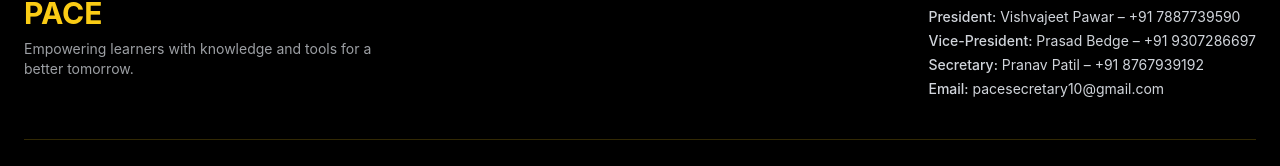
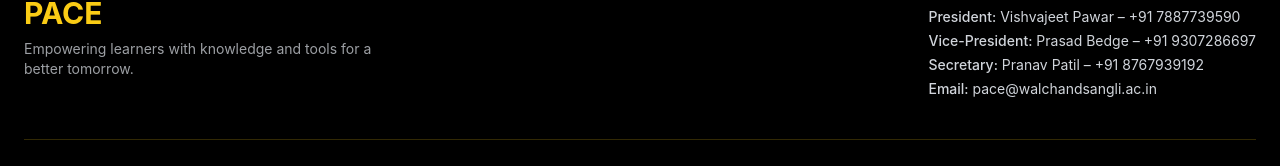
Before and after one commit to webd-pace/PACE25, a React (Create React App) app: page / in a window 1280 px wide. Shown: the part 2217-2383 px from the top of the page. Built offline with nearby package versions, Linux system fonts and the light colour scheme.

Commit message:
chaning the email

```diff
--- a/src/components/Footer.jsx
+++ b/src/components/Footer.jsx
@@ -28,7 +28,7 @@ const Footer = () => {
                 <span className="font-medium">Secretary:</span> Pranav Patil – +91 8767939192
               </li>
               <li>
-                <span href="mailto:pacesecretary10@gmail.com" className="font-medium">Email:</span> pacesecretary10@gmail.com
+                <span href="mailto:pace@walchandsangli.ac.in" className="font-medium">Email:</span> pace@walchandsangli.ac.in
               </li>
             </ul>
           </div>
```
